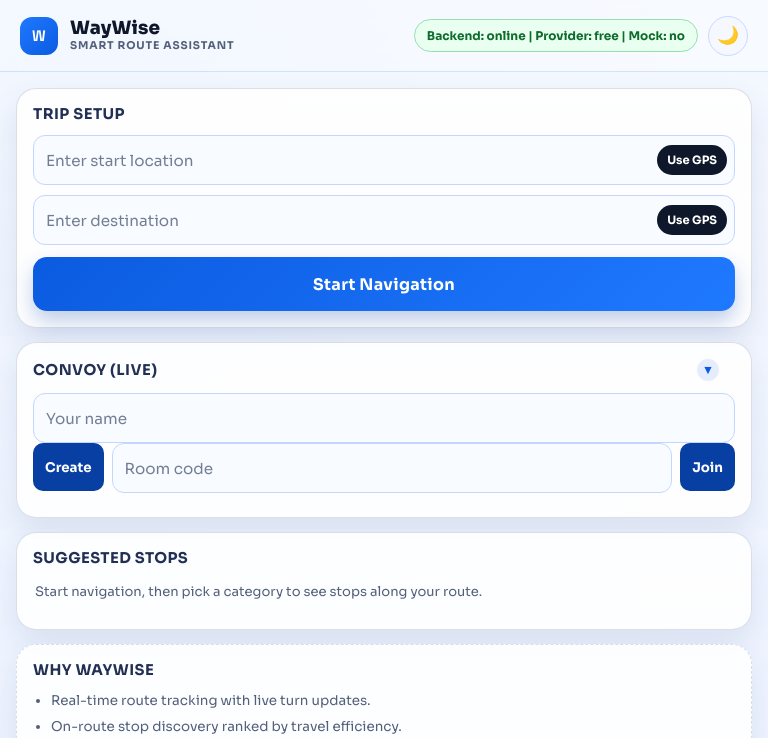
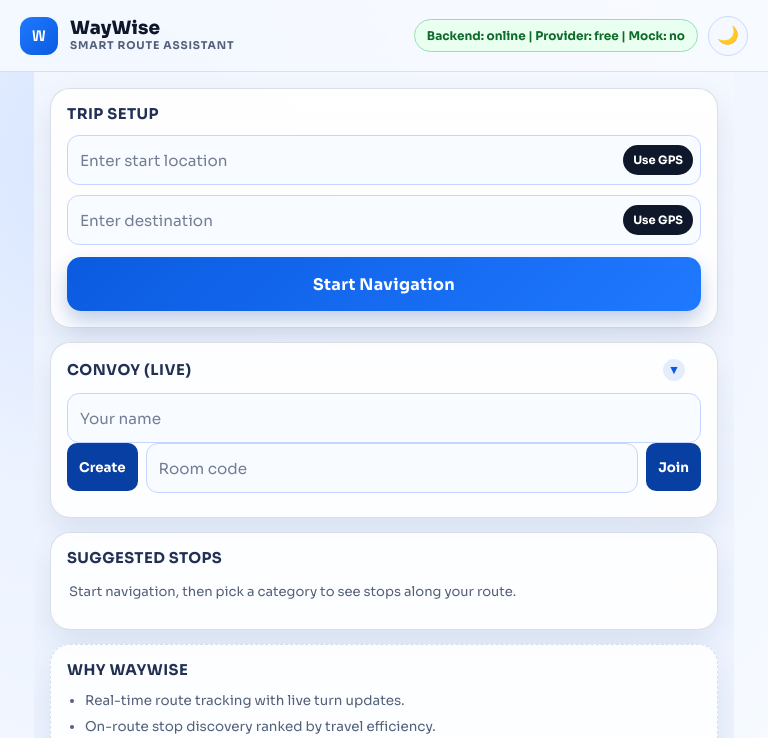
Before and after one commit to krishnagandhicode/waywise-app, a Flask app: page / in a window 768 px wide. Shown: the top 738 px of the page. Run offline with Flask 3, Linux system fonts and the light colour scheme; grey boxes are pictures that could not be loaded.

Commit message:
fix: cap control panel width on tablet screens
Constrain the stacked control panel to a centered 700px column in the
641-1024px range so inputs and cards no longer stretch edge-to-edge on
tablet-sized viewports.

```diff
--- a/frontend/static/css/style.css
+++ b/frontend/static/css/style.css
@@ -908,6 +908,13 @@ button {
 
 /* Tablet-specific: touch targets and proportions */
 @media (min-width: 641px) and (max-width: 1024px) {
+    /* Cap the stacked panel to a centered column so fields don't span the full width */
+    .control-panel {
+        max-width: 700px;
+        width: 100%;
+        margin-inline: auto;
+    }
+
     .map-container {
         height: 62vh;
         min-height: 62vh;
```
